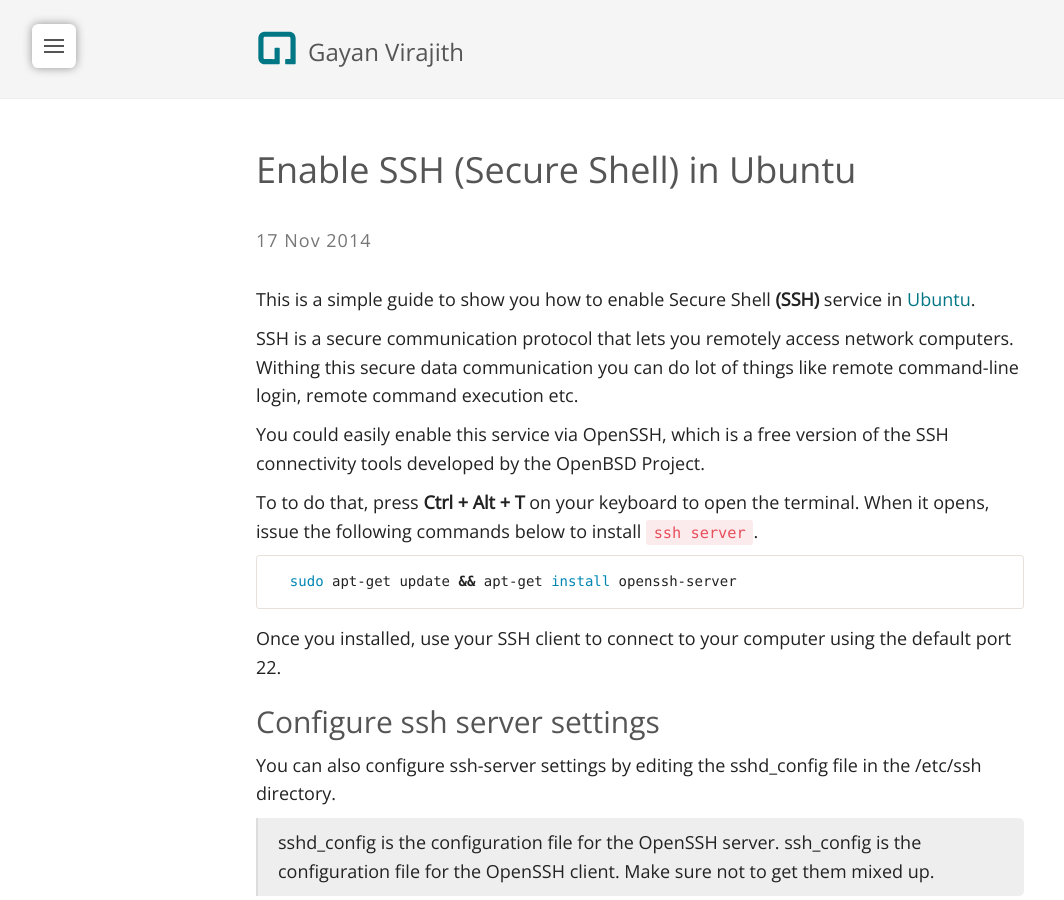
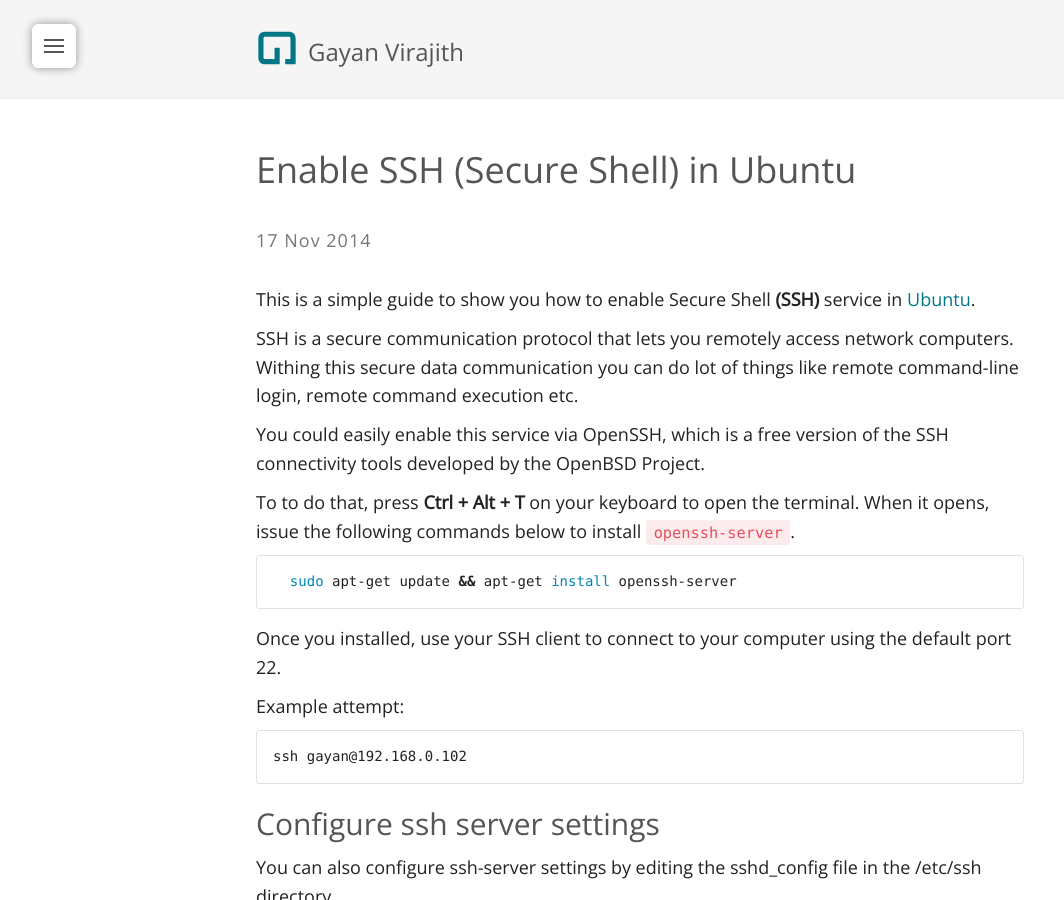
Before and after one commit to gayanvirajith/gayanvirajith.github.io, a Jekyll site: the page built from _posts/2014-11-17-enable-ssh-secure-shell-in-ubuntu.md, in a window 1280 px wide and 900 px high. Shown: the whole window, without its empty margins (0-1064 px from the left). Built offline with Jekyll 4.4.1, drawn with Linux system fonts in a browser that asks for light colours.

Commit message:
Fix typo

```diff
--- a/_posts/2014-11-17-enable-ssh-secure-shell-in-ubuntu.md
+++ b/_posts/2014-11-17-enable-ssh-secure-shell-in-ubuntu.md
@@ -20,7 +20,7 @@ You could easily enable this service via OpenSSH, which is a free version
 of the SSH connectivity tools developed by the OpenBSD Project.
 
 To to do that, press **Ctrl + Alt + T** on your keyboard to open the terminal.
-When it opens, issue the following commands below to install `ssh server`.
+When it opens, issue the following commands below to install `openssh-server`.
 
 {% highlight sh %}
   sudo apt-get update && apt-get install openssh-server
@@ -28,6 +28,12 @@ When it opens, issue the following commands below to install `ssh server`.
 
 Once you installed, use your SSH client to connect to your computer
 using the default port 22.
+
+Example attempt:
+
+{% highlight sh %}
+ssh gayan@192.168.0.102
+{% endhighlight %}
 
 ## Configure ssh server settings
 
```
